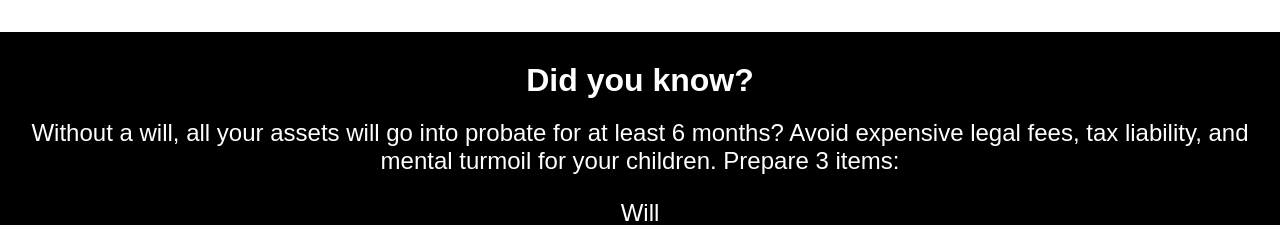
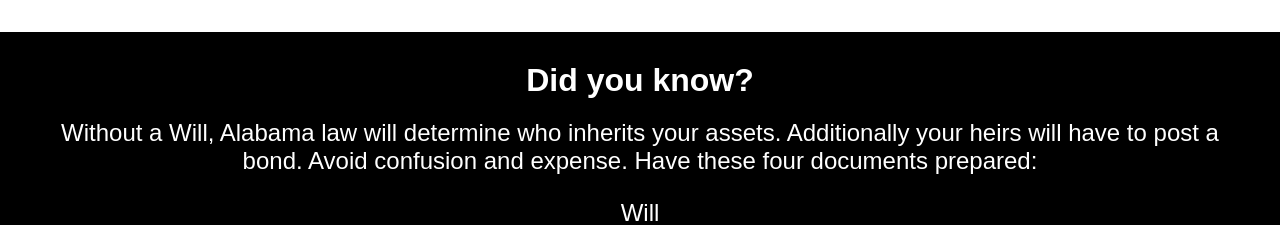
Before and after one commit to lvlivingston/david-livingston, a React (Create React App) app: page / in a window 1280 px wide. Shown: the part 1240-1465 px from the top of the page. Built offline with nearby package versions, Linux system fonts and the light colour scheme; a web font is replaced by a local one.

Commit message:
updated text

```diff
--- a/src/HomePage/HomePage.jsx
+++ b/src/HomePage/HomePage.jsx
@@ -67,8 +67,8 @@ export default function HomePage({ setUser }) {
         </div>
         <div className="question-text">
             <div>
-                Without a will, all your assets will go into probate for at least 6 months?
-                Avoid expensive legal fees, tax liability, and mental turmoil for your children. Prepare 3 items:
+            Without a Will, Alabama law will determine who inherits your assets. Additionally your
+            heirs will have to post a bond. Avoid confusion and expense. Have these four documents prepared:
             </div>
             <ul>
                 <li>Will</li>
```
